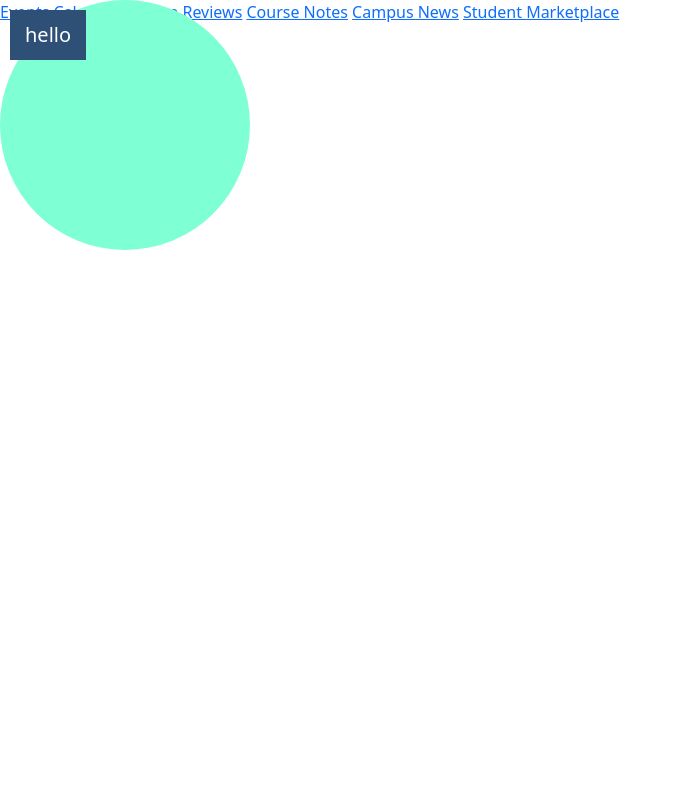
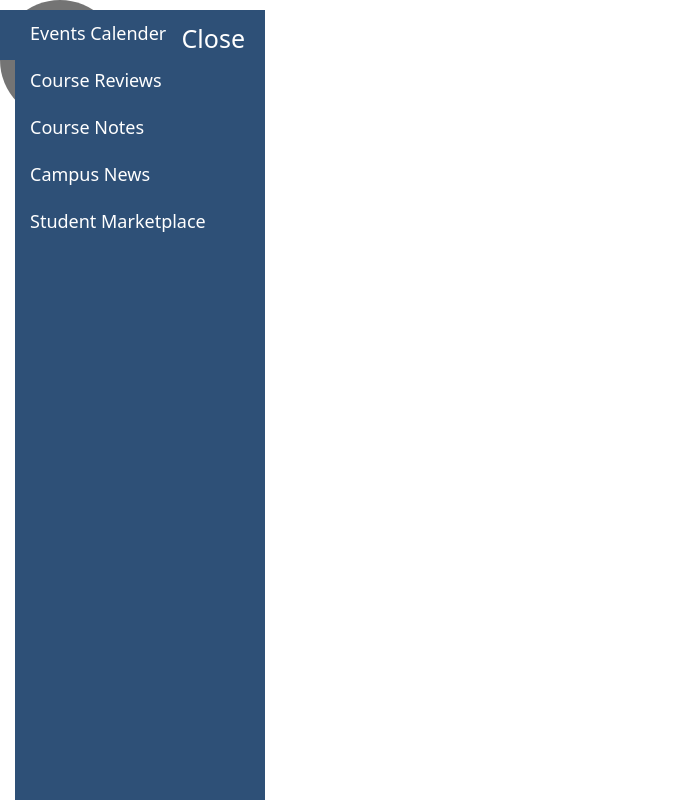
Before and after one commit to SyntaxMo/ITCS333-Project-G6, a PHP site: page /Club-Activities.html in a window 1280 px wide. Shown: the whole page, without its empty margins (0-682 px from the left). Run offline with PHP 8.4, Linux system fonts and the light colour scheme.

Commit message:
Updated the sidebar to appear properly

```diff
--- a/Phase1-ClubActivities/Club-Activities.html
+++ b/Phase1-ClubActivities/Club-Activities.html
@@ -17,16 +17,16 @@
       <img src="" href="">
     </div>
 
-    <button class="open-button" onclick="openMenu()">hello</button>
+    <button class="open-button" onclick="openMenu()">Menus</button>
 
-    <div id="TheSideBar" class="SideBar">
+    <!--The links are for other modules-->
+    <div id="TheSideBar" class="sideBar">
       <span class="close-button" onclick="closeMenu()">Close</span>
       <a href="">Events Calender</a>
       <a href="">Course Reviews</a>
       <a href="">Course Notes</a>
       <a href="">Campus News</a>
       <a href="">Student Marketplace</a>
-
     </div>
   </body>
 </html>
--- a/Phase1-ClubActivities/MyJavaSrcipt.js
+++ b/Phase1-ClubActivities/MyJavaSrcipt.js
@@ -1,4 +1,5 @@
-function closeMenu() {
-  document.getElementById("TheSideBar").style.width = "0";}
+/* Close the navigation sidebar */
+function closeMenu(){document.getElementById("TheSideBar").style.width = "0px";}
 
-function openMenu(){document.getElementById("TheSideBar").style.width="250";}
+/* Open the navigation sidebar */
+function openMenu(){document.getElementById("TheSideBar").style.width="250px";}
--- a/Phase1-ClubActivities/style.css
+++ b/Phase1-ClubActivities/style.css
@@ -1,10 +1,10 @@
 /* structure of logo */
 .logo{
   position: absolute;
-  width: 250px;
-  height: 250px;
+  width: 120px;
+  height: 120px;
   border-radius: 50%;
-  background-color: aquamarine;
+  background-color: rgb(116, 116, 116);
 }
 
 /* Sidebar structure */
@@ -54,5 +54,5 @@
     border: none;
     position: absolute;
     top: 10px;
-    left: 10px;
+
 }
```
